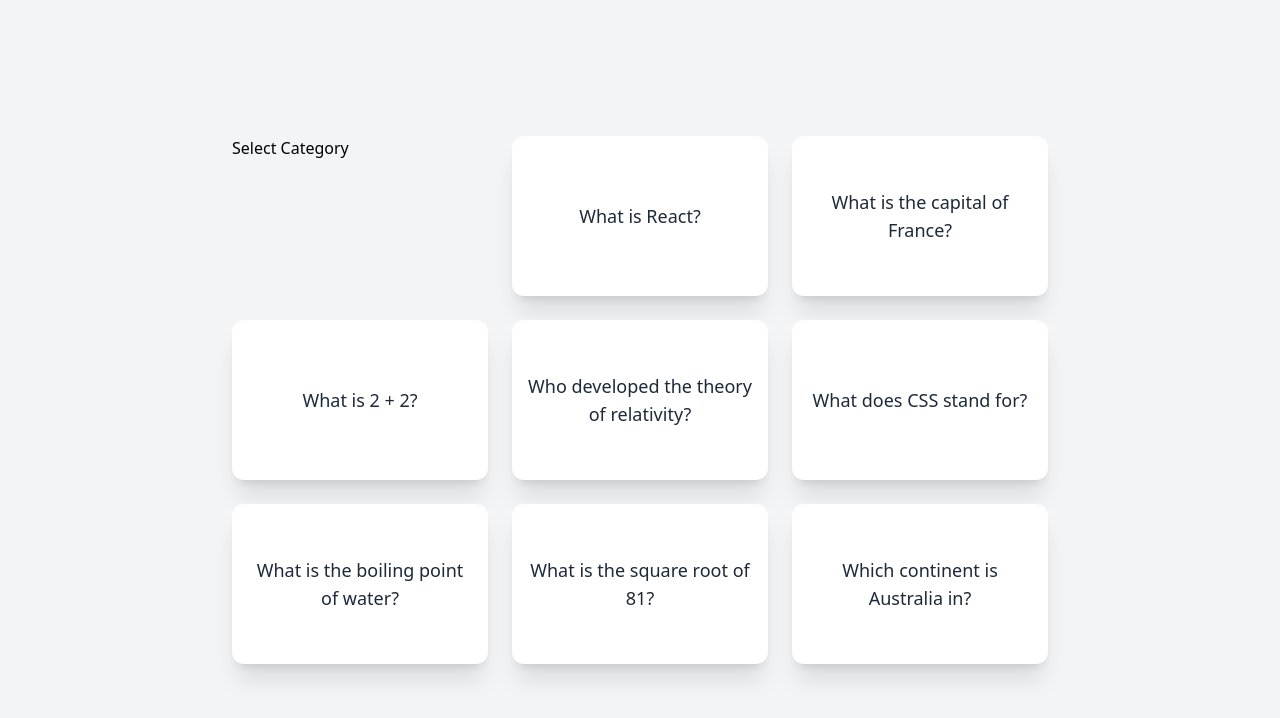
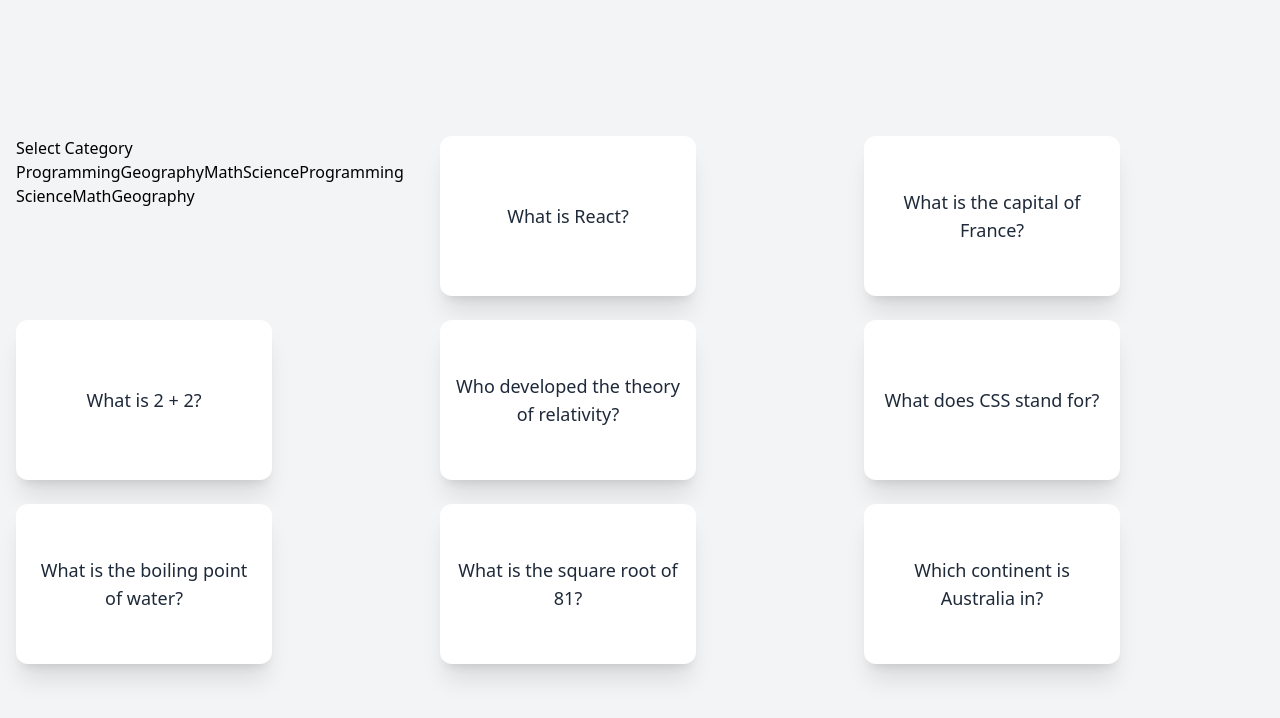
Before and after one commit to PraneethBunny123/All-App, a React (Vite) app: page / in a window 1280 px wide. Both pictures are taken after a click on the button "Select Category". Shown: the top 718 px of the page. Built offline with nearby package versions, Linux system fonts and the light colour scheme.

Commit message:
rendering the categories when the select categories button is clicked

```diff
--- a/src/project-apps/QuizApp/Dropdown.jsx
+++ b/src/project-apps/QuizApp/Dropdown.jsx
@@ -6,12 +6,14 @@ export default function Dropdown() {
 
     return (
         <div>
-            <button>Select Category</button>
-            {isDropdownOpen &&
-                QUESTIONS.map(question =>
-                    <button key={question.id}>{question.category}</button>
-                )
-            }
+            <button onClick={() => setIsDropdownOpen(prevState => !prevState)}>Select Category</button>
+            <ul>
+                {isDropdownOpen &&
+                    QUESTIONS.map(question =>
+                        <button key={question.id}>{question.category}</button>
+                    )
+                }
+            </ul>
         </div>
     )
 }
```
